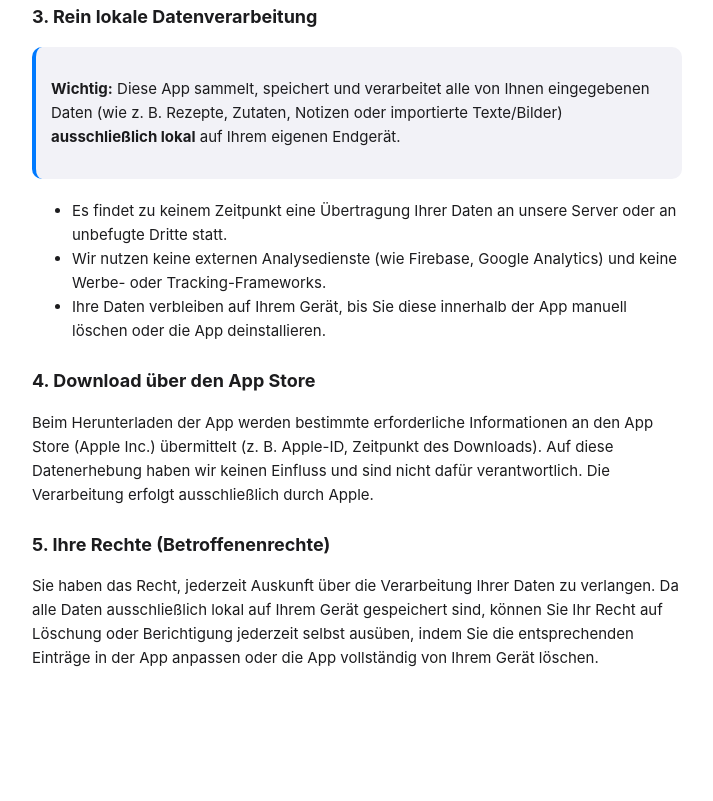
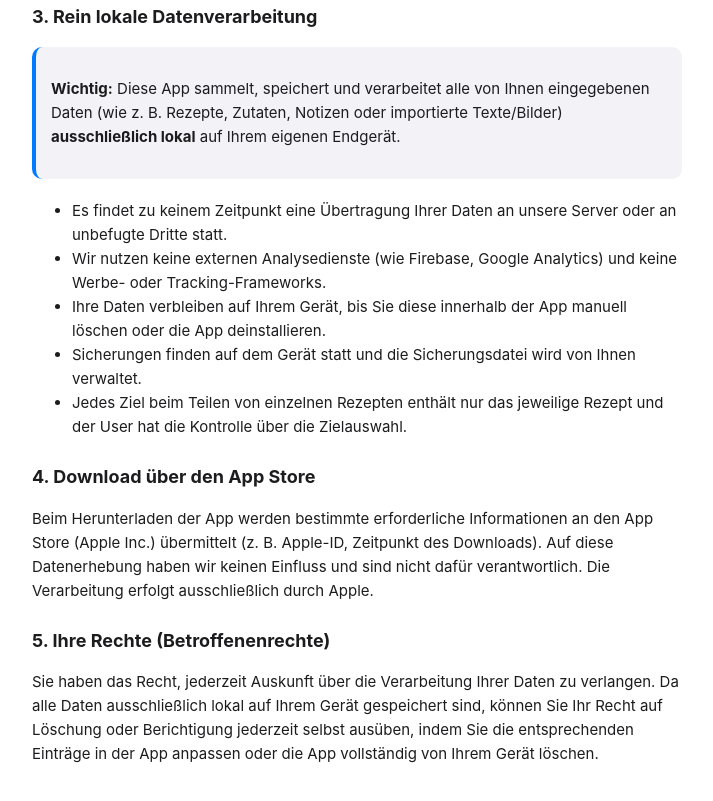
Before and after one commit to detlefernst/detlefernst.github.io, a plain HTML site: page index.html in a window 1280 px wide. Shown: the part 732-1533 px from the top of the page, without its empty margins (283-996 px from the left). Before the commit the page ends 1437 px from the top, so only its background shows below. Drawn offline with Linux system fonts and the light colour scheme.

Commit message:
Update index.html
Teilen und Sicherung

```diff
--- a/index.html
+++ b/index.html
@@ -66,6 +66,8 @@
         <li>Es findet zu keinem Zeitpunkt eine Übertragung Ihrer Daten an unsere Server oder an unbefugte Dritte statt.</li>
         <li>Wir nutzen keine externen Analysedienste (wie Firebase, Google Analytics) und keine Werbe- oder Tracking-Frameworks.</li>
         <li>Ihre Daten verbleiben auf Ihrem Gerät, bis Sie diese innerhalb der App manuell löschen oder die App deinstallieren.</li>
+        <li>Sicherungen finden auf dem Gerät statt und die Sicherungsdatei wird von Ihnen verwaltet.</li>
+        <li>Jedes Ziel beim Teilen von einzelnen Rezepten enthält nur das jeweilige Rezept und der User hat die Kontrolle über die Zielauswahl.</li>
     </ul>
 
     <h2>4. Download über den App Store</h2>
```
